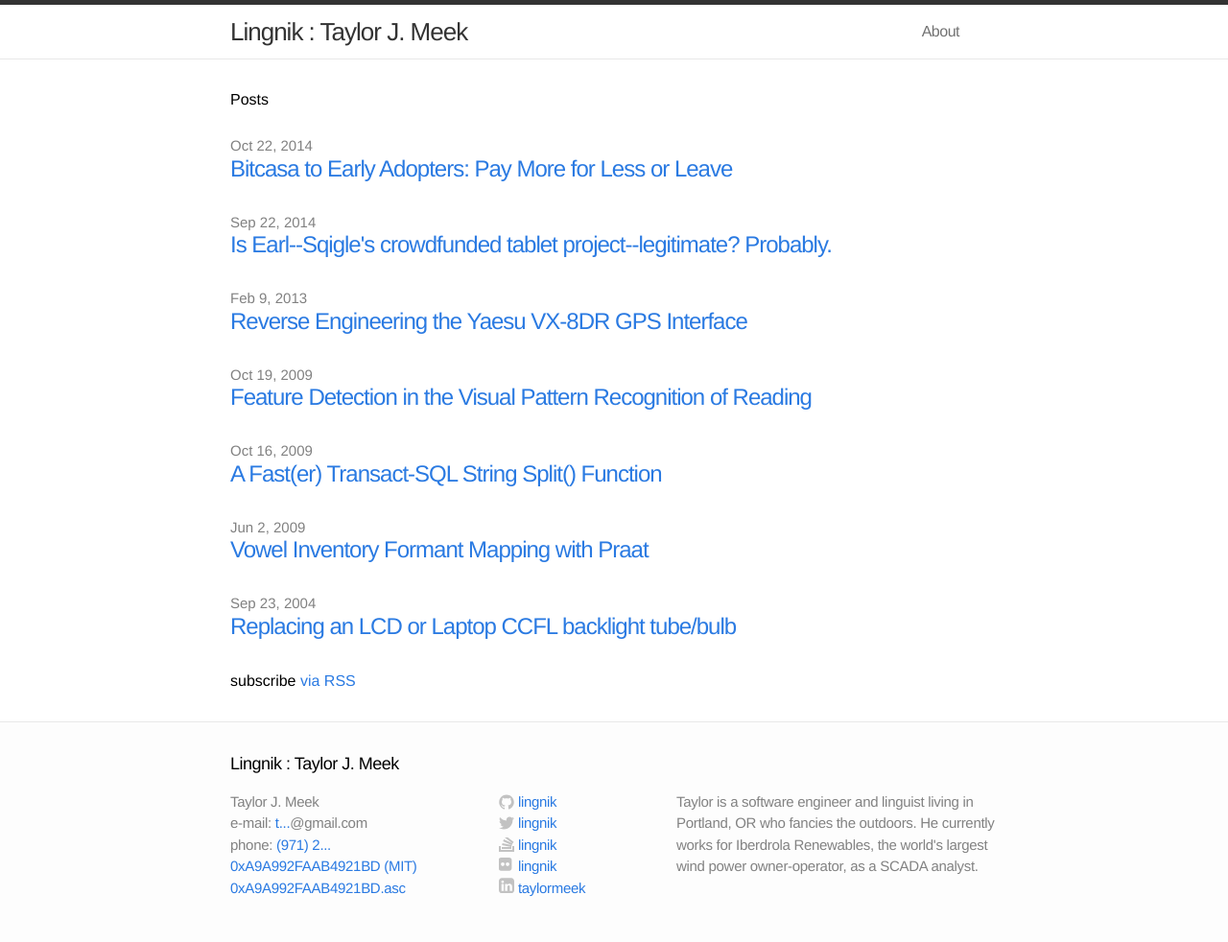
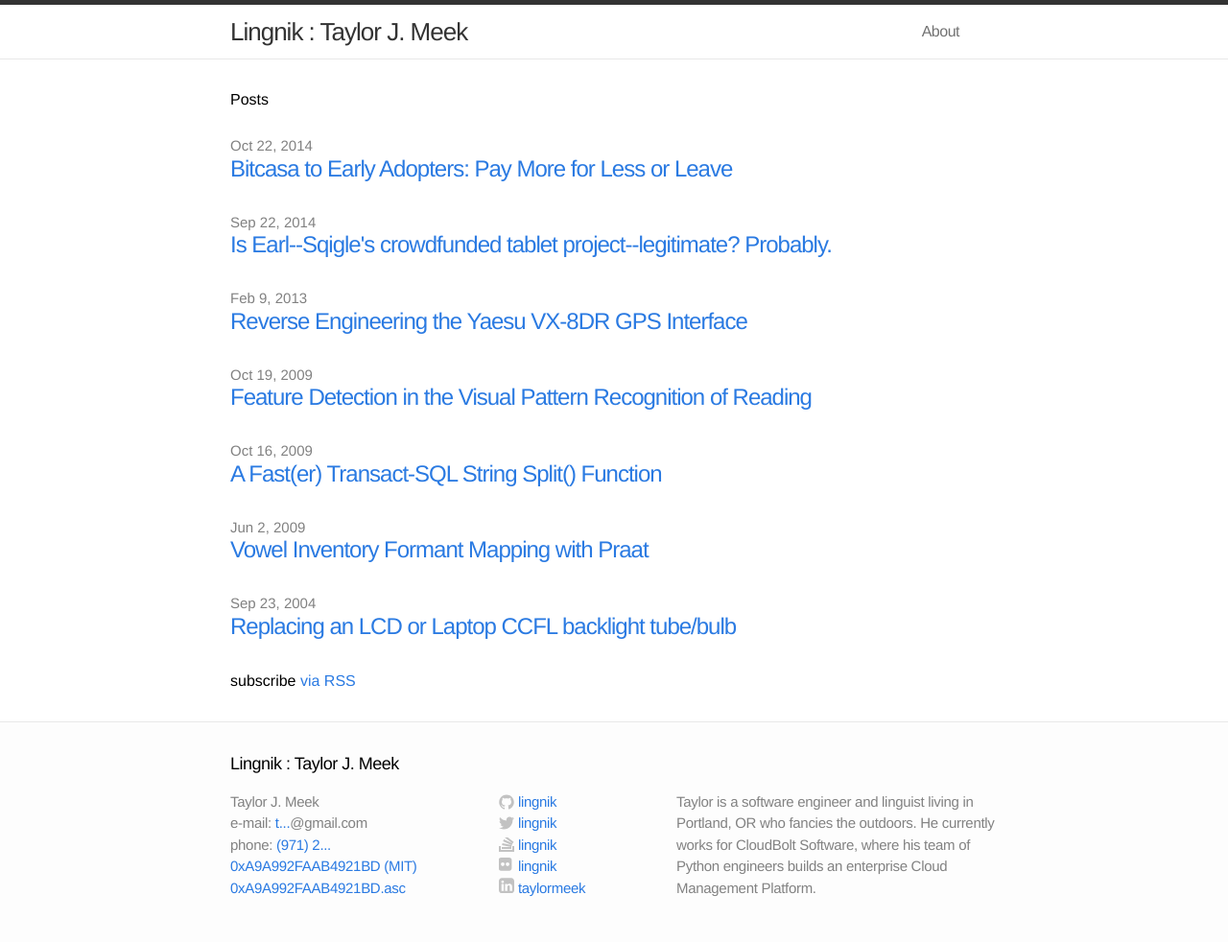
Before and after one commit to Lingnik/lingnik.github.io, a Jekyll site: the page built from index.html, in a window 1280 px wide. Shown: the whole page at 96% size. Built offline with Jekyll 4.4.1, drawn with Linux system fonts in a browser that asks for light colours.

Commit message:
s/iberdrola/cloudbolt

```diff
--- a/_config.yml
+++ b/_config.yml
@@ -2,7 +2,7 @@
 name: "Lingnik : Taylor J. Meek"
 title: Taylor J. Meek
 email: taylor.meek@gmail.com
-description: "Taylor is a software engineer and linguist living in Portland, OR who fancies the outdoors. He currently works for Iberdrola Renewables, the world's largest wind power owner-operator, as a SCADA analyst."
+description: "Taylor is a software engineer and linguist living in Portland, OR who fancies the outdoors. He currently works for CloudBolt Software, where his team of Python engineers builds an enterprise Cloud Management Platform."
 icon: "/favicon.ico"
 baseurl: ""
 url: "http://lingnik.com"
```
